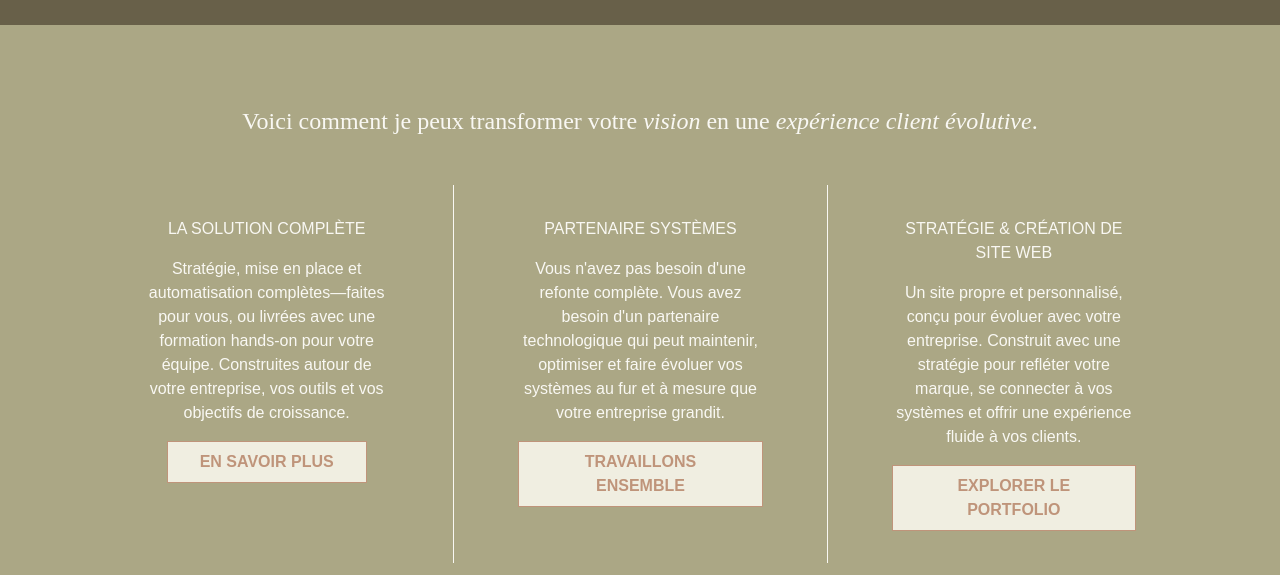
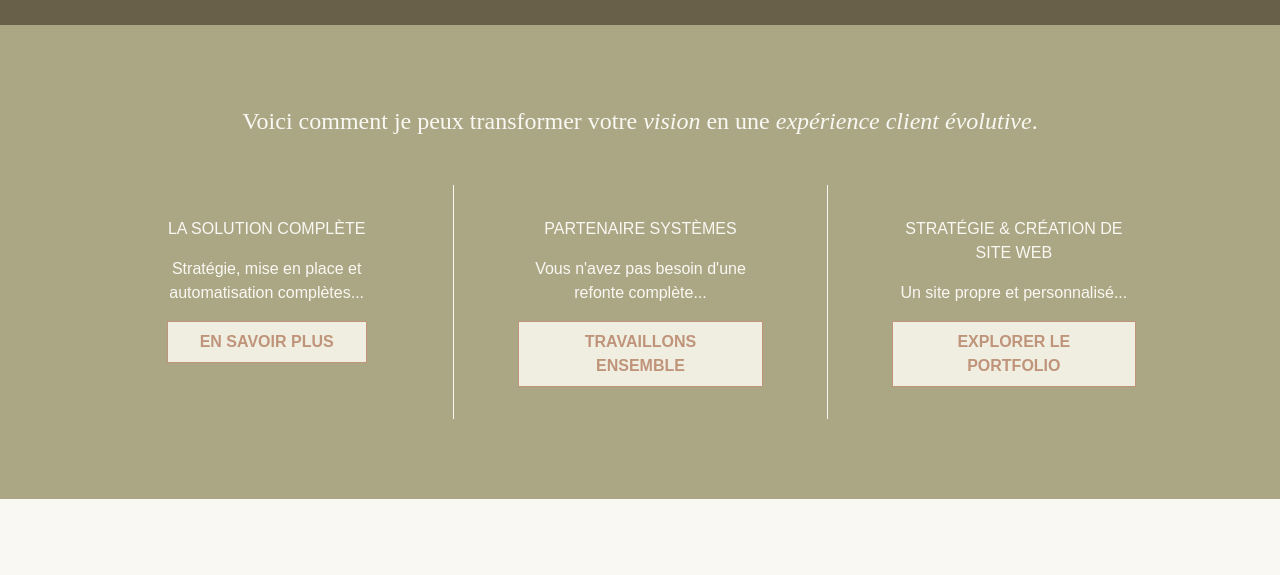
Before and after one commit to brittwoodard/brittanywoodard, a Jekyll site: the page built from fr/index.html, in a window 1280 px wide and 900 px high, scrolled down 1163 px, cut to the strip 0-575 px from the top of the window. Built offline with Jekyll 4.4.1, drawn with Linux system fonts in a browser that asks for light colours; some web fonts are replaced.

```diff
--- a/_includes/site-footer.html
+++ b/_includes/site-footer.html
@@ -1,19 +1,14 @@
 <footer class="bg-light text-x-dark py-8 px-8 lg:px-20 md:grid md:grid-cols-3">
     <div>
         {% for item in site.data.navigation.footer %}
-        <a href="{{ item.url }}" class="uppercase block">{% if page.lang == 'fr' %}{{ item.title_fr }}{% else %}{{ item.title }}{% endif %}</a>
+        <a href="{% if page.lang == 'fr' %}{{ item.url_fr }}{% else %}{{ item.url }}{% endif %}" class="uppercase block">{% if page.lang == 'fr' %}{{ item.title_fr }}{% else %}{{ item.title }}{% endif %}</a>
         {% endfor %}
     </div>
     <div class="flex flex-col justify-center">
-        <a href="/index.html" class="font-posture text-[1.75rem] text-center py-12 md:py-0 lowercase">Brittany Woodard</a>
+        <a href="{% if page.lang == 'fr' %}/fr/index{% else %}/index.html{% endif %}" class="font-posture text-[1.75rem] text-center py-12 md:py-0 lowercase">Brittany Woodard</a>
     </div>
     <div class="text-right">
-        {% if page.lang == 'fr' %}
-        <a href="/contact" class="uppercase block">Contact</a>
+        <a href="{% if page.lang == 'fr' %}/fr/contact{% else %}/contact{% endif %}" class="uppercase block">Contact</a>
         <a href="https://www.linkedin.com/in/{{ site.data.site-settings.social.linkedin_username }}" target="_blank" class="uppercase block">LinkedIn</a>
-        {% else %}
-        <a href="/contact" class="uppercase block">Contact</a>
-        <a href="https://www.linkedin.com/in/{{ site.data.site-settings.social.linkedin_username }}" target="_blank" class="uppercase block">LinkedIn</a>
-        {% endif %}
     </div>
 </footer>
--- a/_includes/site-header.html
+++ b/_includes/site-header.html
@@ -9,7 +9,7 @@
 
     <nav class="mobile-menu z-30">
         {% for item in site.data.navigation.header %}
-        <a href="{{ item.url }}" class="px-2 mx-2 {% if forloop.last %}text-feature{% endif %}">{% if page.lang == 'fr' %}{{ item.title_fr }}{% else %}{{ item.title }}{% endif %}</a>
+        <a href="{% if page.lang == 'fr' %}{{ item.url_fr }}{% else %}{{ item.url }}{% endif %}" class="px-2 mx-2 {% if forloop.last %}text-feature{% endif %}">{% if page.lang == 'fr' %}{{ item.title_fr }}{% else %}{{ item.title }}{% endif %}</a>
         {% endfor %}
         <!-- Language switcher -->
         {% if page.lang == 'fr' %}
@@ -23,14 +23,14 @@
     <nav class="hidden md:grid grid-cols-7 items-center">
         <div class="col-span-3 flex justify-around">
             {% for item in site.data.navigation.header limit:3 %}
-            <a href="{{ item.url }}" class="uppercase">{% if page.lang == 'fr' %}{{ item.title_fr }}{% else %}{{ item.title }}{% endif %}</a>
+            <a href="{% if page.lang == 'fr' %}{{ item.url_fr }}{% else %}{{ item.url }}{% endif %}" class="uppercase">{% if page.lang == 'fr' %}{{ item.title_fr }}{% else %}{{ item.title }}{% endif %}</a>
             {% endfor %}
         </div>
         <a class="font-posture lowercase text-[1.75rem] tracking-wide cursor-pointer leading-[1em]"
-            href="/index.html">Brittany Woodard</a>
+            href="{% if page.lang == 'fr' %}/fr/index{% else %}/index.html{% endif %}">Brittany Woodard</a>
         <div class="col-span-3 flex justify-around items-center">
             {% for item in site.data.navigation.header limit:3 offset:3 %}
-            <a href="{{ item.url }}" class="uppercase">{% if page.lang == 'fr' %}{{ item.title_fr }}{% else %}{{ item.title }}{% endif %}</a>
+            <a href="{% if page.lang == 'fr' %}{{ item.url_fr }}{% else %}{{ item.url }}{% endif %}" class="uppercase">{% if page.lang == 'fr' %}{{ item.title_fr }}{% else %}{{ item.title }}{% endif %}</a>
             {% endfor %}
             <!-- Language switcher -->
             {% if page.lang == 'fr' %}
--- a/fr/index.html
+++ b/fr/index.html
@@ -14,21 +14,21 @@ hero:
 services:
  - delay: 0
    title: La Solution Complète
-   description: Stratégie, mise en place et automatisation complètes—faites pour vous, ou livrées avec une formation hands-on pour votre équipe. Construites autour de votre entreprise, vos outils et vos objectifs de croissance.
+   description: Stratégie, mise en place et automatisation complètes...
    cta:
-     url: /website-systems-setup.html
+     url: /fr/website-systems-setup.html
      text: En Savoir Plus
  - delay: 300
    title: Partenaire Systèmes
-   description: Vous n'avez pas besoin d'une refonte complète. Vous avez besoin d'un partenaire technologique qui peut maintenir, optimiser et faire évoluer vos systèmes au fur et à mesure que votre entreprise grandit.
+   description: Vous n'avez pas besoin d'une refonte complète...
    cta:
-     url: /website-systems-retainer.html
+     url: /fr/website-systems-retainer.html
      text: Travaillons ensemble
  - delay: 600
    title: Stratégie & Création de Site Web
-   description: Un site propre et personnalisé, conçu pour évoluer avec votre entreprise. Construit avec une stratégie pour refléter votre marque, se connecter à vos systèmes et offrir une expérience fluide à vos clients.
+   description: Un site propre et personnalisé...
    cta:
-     url: /website-strategy-build.html
+     url: /fr/website-strategy-build.html
      text: Explorer le portfolio
 cta:
   heading_html: Êtes-vous prête pour un site web qui <em>travaille pour vous ?</em>
```
Also changed, not shown: _data/navigation.yml (+5 -2 lines), fr/website-systems-retainer.html (added, +91 -0 lines), fr/website-systems-setup.html (added, +115 -0 lines).
